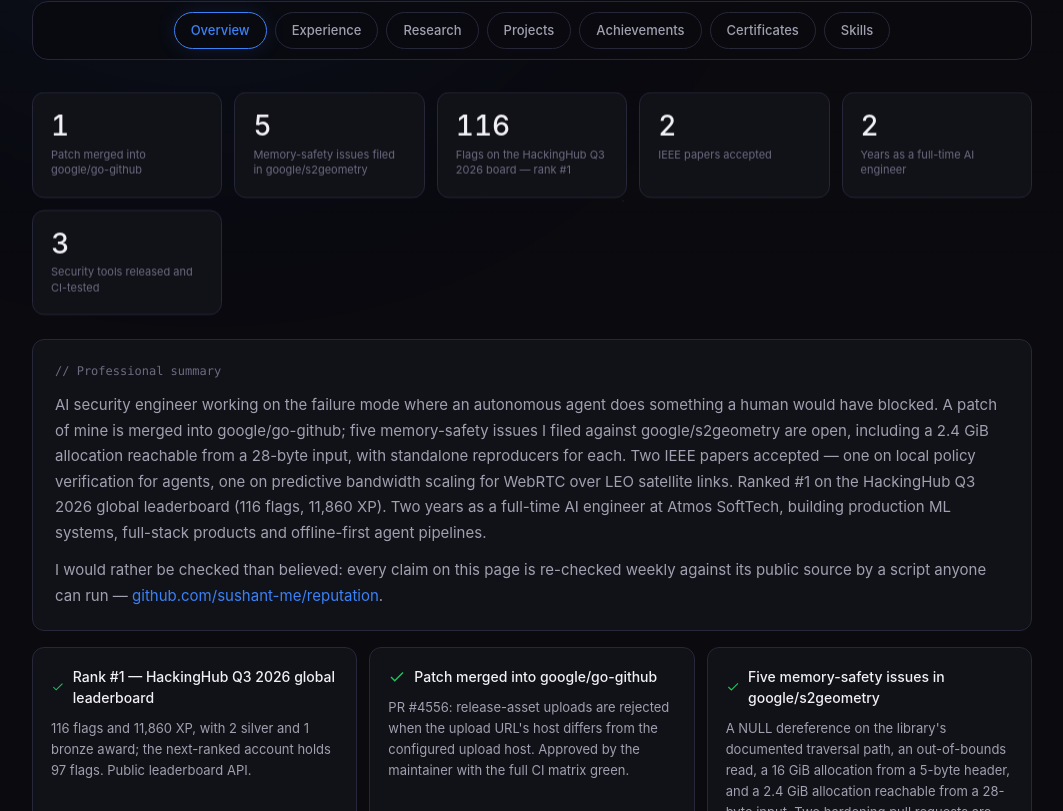
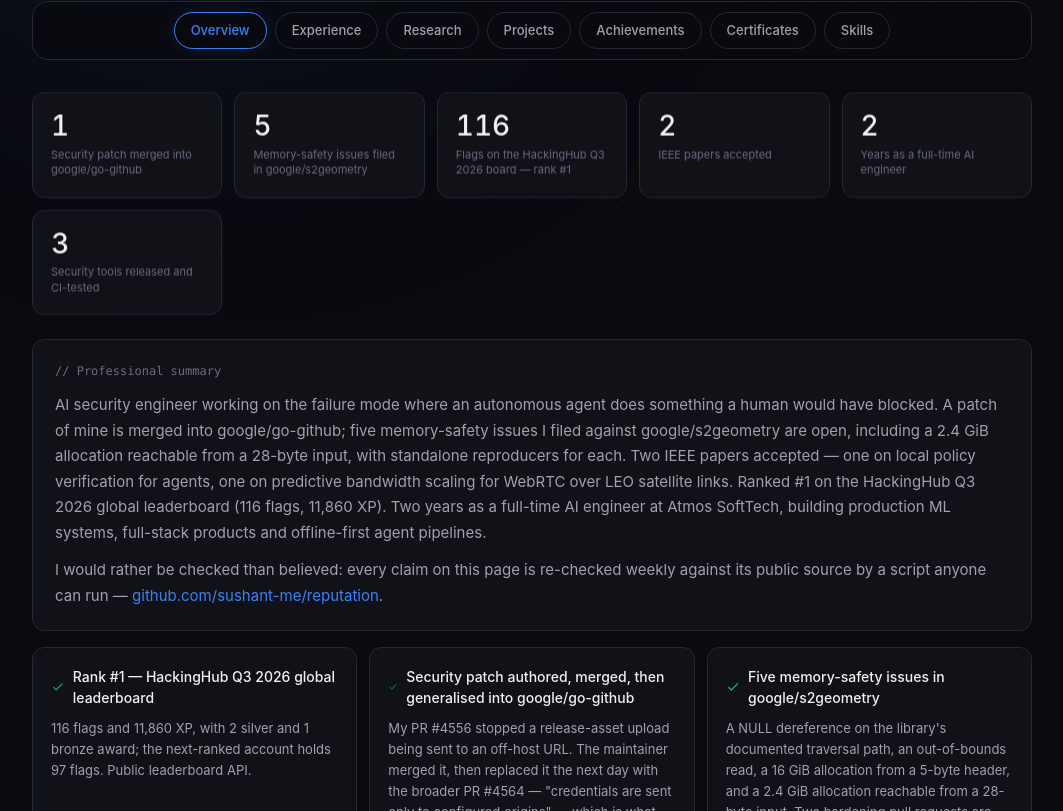
Before and after one commit to sushant-me/Portfolio, a Next.js app: page / in a window 1280 px wide. Shown: the part 509-1320 px from the top of the page, without its empty margins (108-1171 px from the left). Built offline with nearby package versions, Linux system fonts and the light colour scheme.

Commit message:
Correct the go-github claim in the source (the deployed site needs a redeploy)

```diff
--- a/src/app/page.tsx
+++ b/src/app/page.tsx
@@ -16,7 +16,7 @@
 ];
 
 const STATS = [
-  { value: 1, suffix: "", label: "Patch merged into google/go-github" },
+  { value: 1, suffix: "", label: "Security patch merged into google/go-github" },
   { value: 5, suffix: "", label: "Memory-safety issues filed in google/s2geometry" },
   { value: 116, suffix: "", label: "Flags on the HackingHub Q3 2026 board — rank #1" },
   { value: 2, suffix: "", label: "IEEE papers accepted" },
@@ -661,7 +661,7 @@
               <div className="honors-grid">
                 {[
                   { title: "Rank #1 — HackingHub Q3 2026 global leaderboard", desc: "116 flags and 11,860 XP, with 2 silver and 1 bronze award; the next-ranked account holds 97 flags. Public leaderboard API." },
-                  { title: "Patch merged into google/go-github", desc: "PR #4556: release-asset uploads are rejected when the upload URL's host differs from the configured upload host. Approved by the maintainer with the full CI matrix green." },
+                  { title: "Security patch authored, merged, then generalised into google/go-github", desc: "My PR #4556 stopped a release-asset upload being sent to an off-host URL. The maintainer merged it, then replaced it the next day with the broader PR #4564 — \"credentials are sent only to configured origins\" — which is what master implements today and which carries the commit \"Address feedback from sushant-me\"." },
                   { title: "Five memory-safety issues in google/s2geometry", desc: "A NULL dereference on the library's documented traversal path, an out-of-bounds read, a 16 GiB allocation from a 5-byte header, and a 2.4 GiB allocation reachable from a 28-byte input. Two hardening pull requests are under review by the maintainer." },
                   { title: "An OSS-Fuzz harness that was testing nothing", desc: "google/libphonenumber's as-you-type formatter asserted 0.00% line coverage of the code it targeted because it never generated valid input; the corrected harness reaches 93%." },
                   { title: "Two-time Hult Prize 1st Runner-Up", desc: "Recognized consecutive years (2024 & 2025) for social entrepreneurship and business models addressing global challenges." },
```
